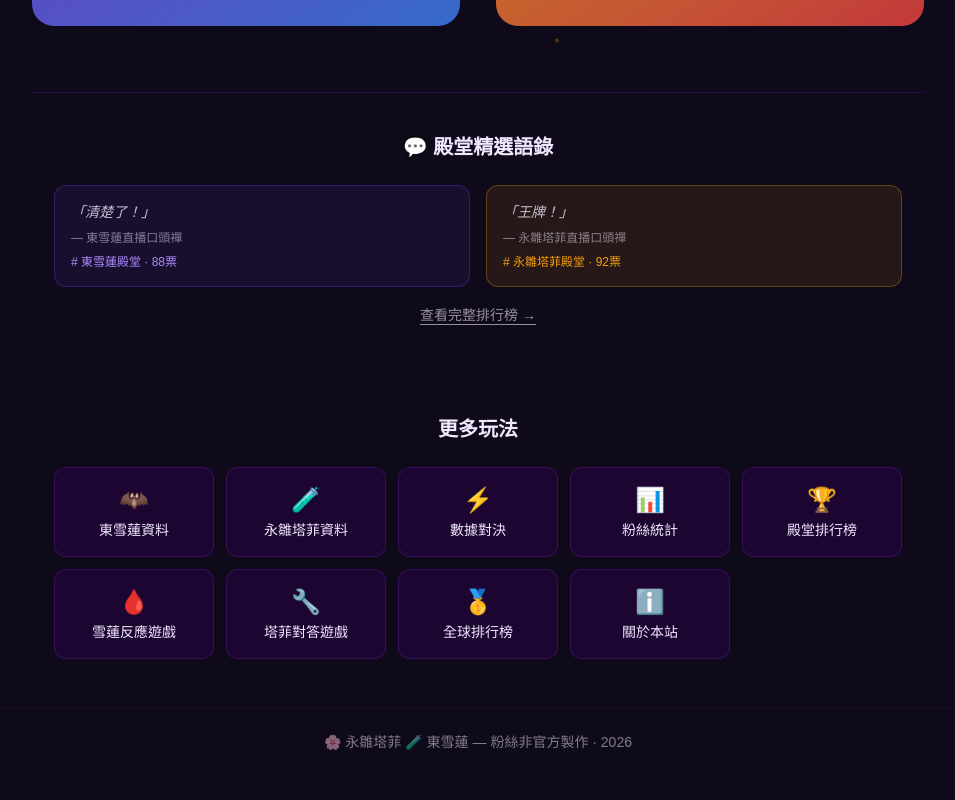
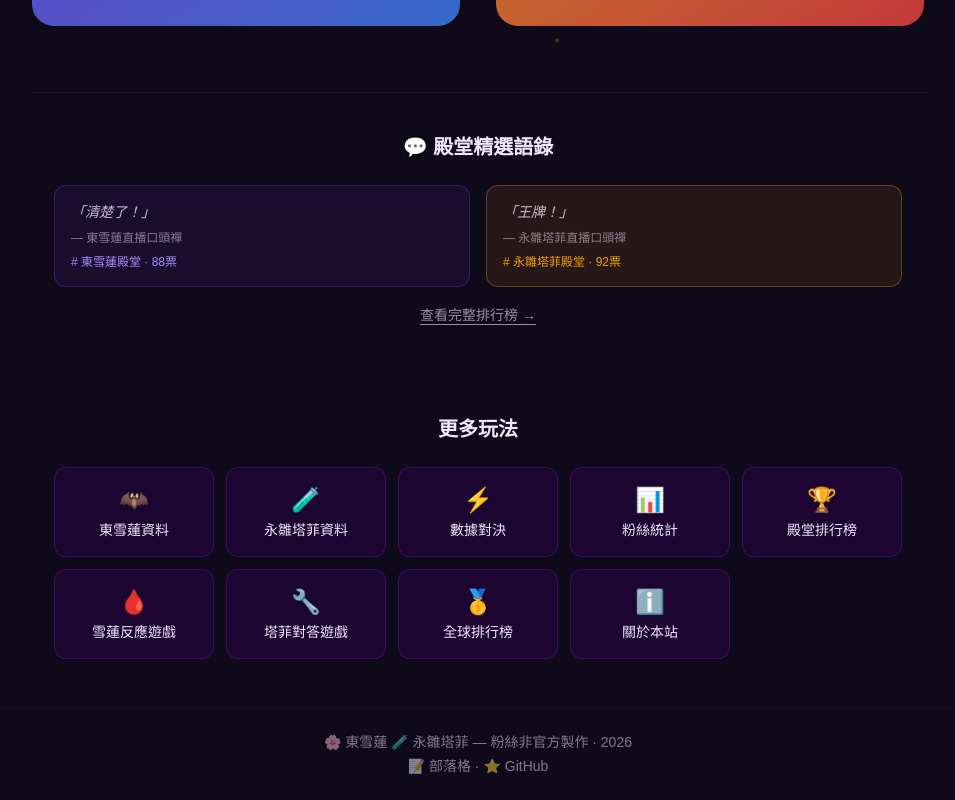
Before and after one commit to bennytsai1234/seren-vs-taffy, a Next.js app: page / in a window 1280 px wide. Shown: the part 541-1341 px from the top of the page, without its empty margins (162-1117 px from the left). Before the commit the page ends 1317 px from the top, so only its background shows below. Built offline with nearby package versions, Linux system fonts and the light colour scheme.

Commit message:
feat: add footer links to both blogs

```diff
--- a/src/app/layout.tsx
+++ b/src/app/layout.tsx
@@ -39,8 +39,13 @@ export default function RootLayout({
           </div>
         </nav>
         <main className="flex-1">{children}</main>
-        <footer className="text-center py-6 text-sm opacity-50 border-t border-purple-900/30">
-          <p>🌸 永雛塔菲 🧪 東雪蓮 — 粉絲非官方製作 · 2026</p>
+        <footer className="text-center py-6 text-sm opacity-50 border-t border-purple-900/30 space-y-1">
+          <p>🌸 東雪蓮 🧪 永雛塔菲 — 粉絲非官方製作 · 2026</p>
+          <p>
+            <a href="https://github.com/bennytsai1234/openclaw-blog" target="_blank" rel="noopener noreferrer" className="hover:opacity-100 transition-opacity">📝 部落格</a>
+            {" · "}
+            <a href="https://github.com/bennytsai1234/seren-vs-taffy" target="_blank" rel="noopener noreferrer" className="hover:opacity-100 transition-opacity">⭐ GitHub</a>
+          </p>
         </footer>
       </body>
     </html>
```
